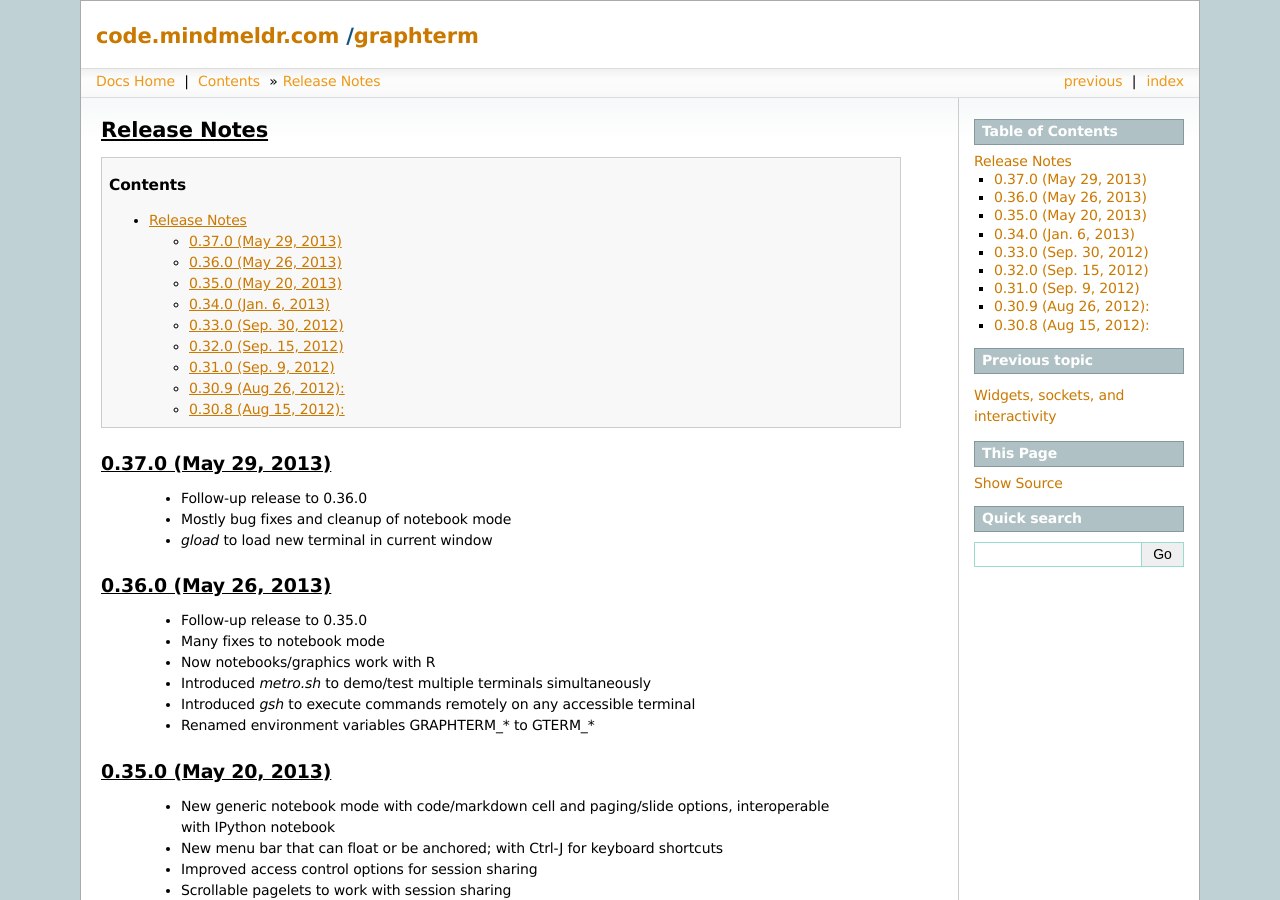
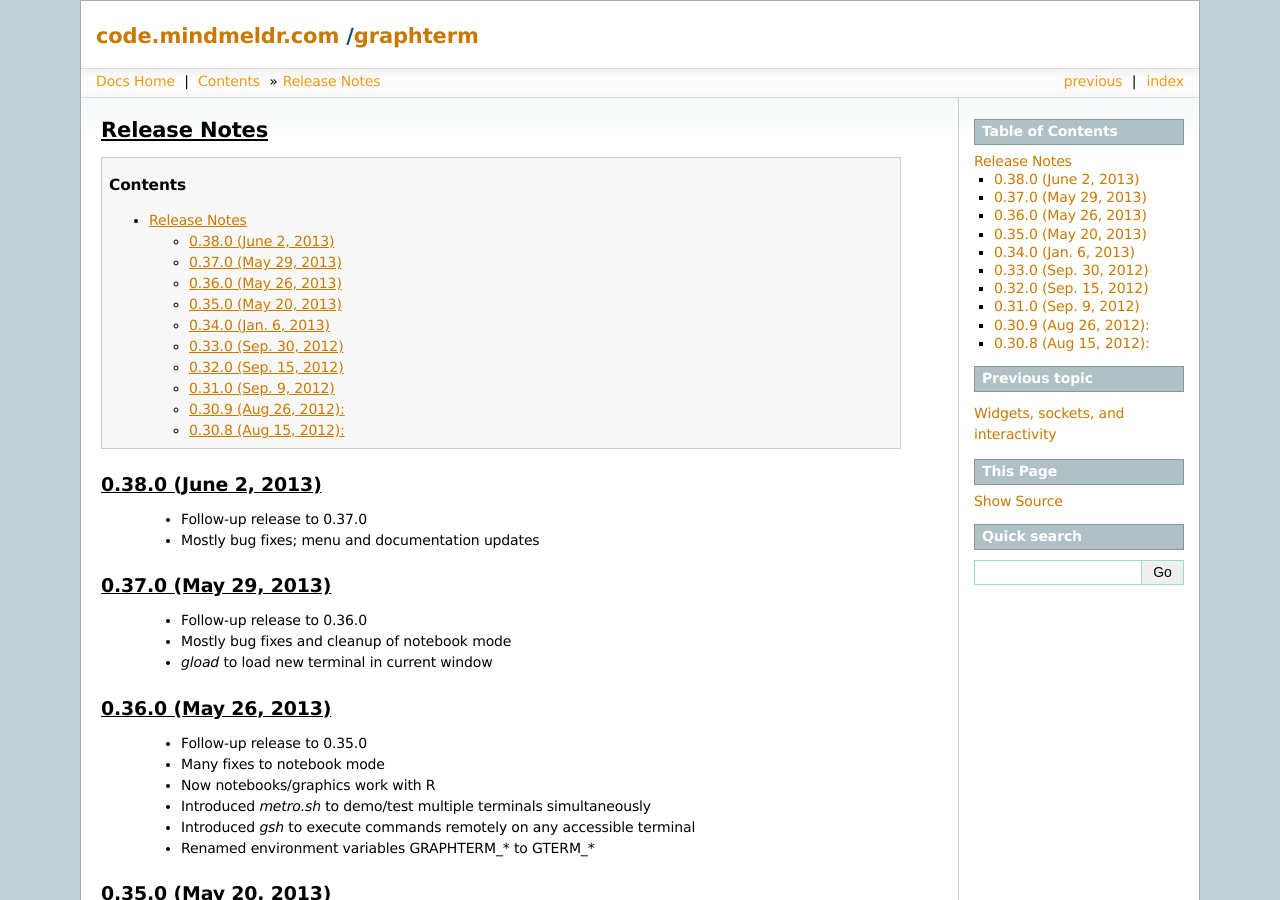
Before and after one commit to mitotic/graphterm, a Sphinx documentation site: the page built from docs/release-notes.rst, in a window 1280 px wide and 900 px high. Built offline with Sphinx 7.4.7, drawn with Linux system fonts in a browser that asks for light colours; the version number could not be read and is left out.

Commit message:
Docs update

```diff
--- a/docs/release-notes.rst
+++ b/docs/release-notes.rst
@@ -1,6 +1,14 @@
 Release Notes
-*********************************************************************************
+******************************************************************************************
 .. contents::
+
+
+0.38.0 (June 2, 2013)
+---------------------------------------------------------------------------------
+
+  - Follow-up release to 0.37.0
+
+  - Mostly bug fixes; menu and documentation updates
 
 
 0.37.0 (May 29, 2013)
```
Also changed, not shown: README.rst (+0 -10 lines).
